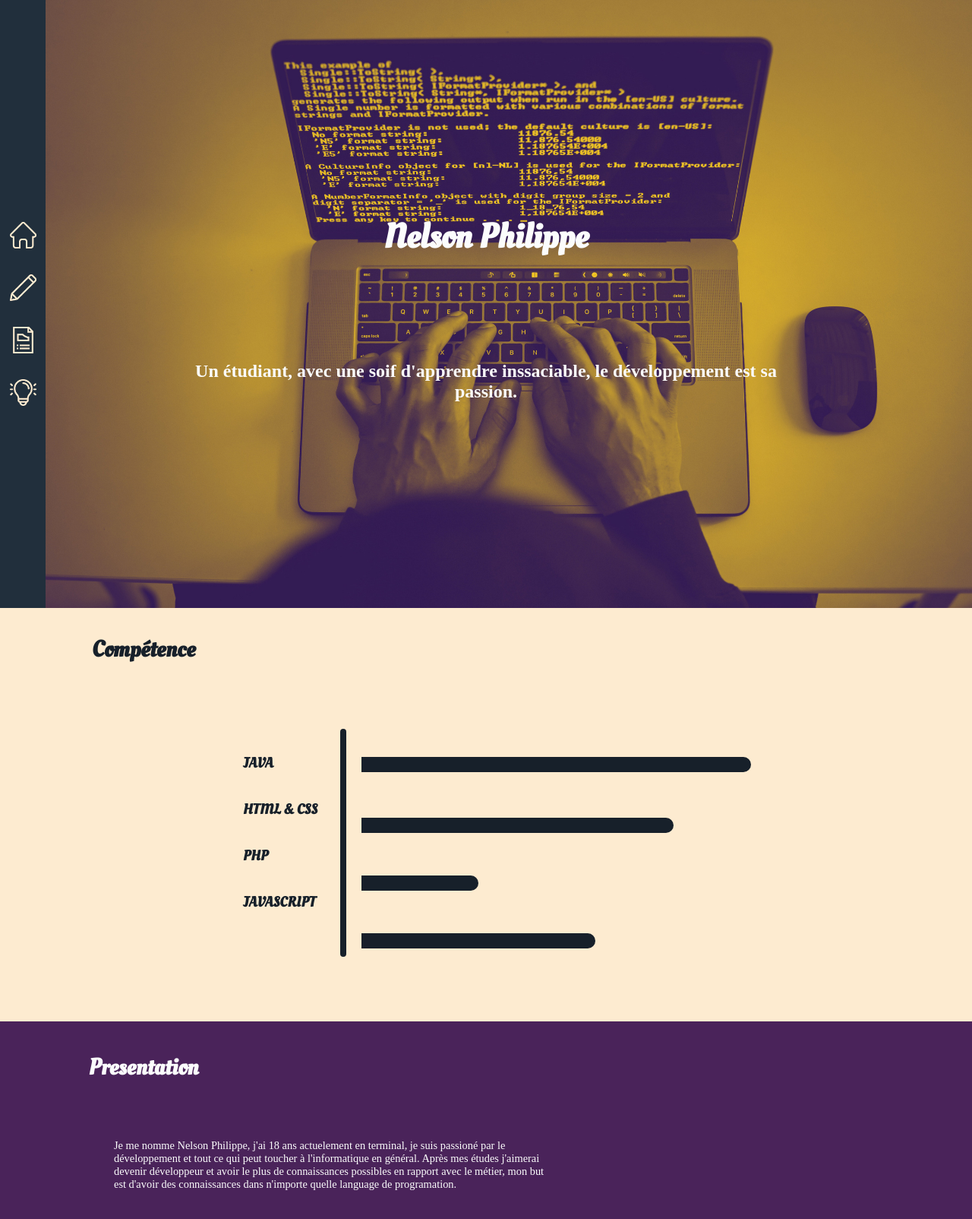
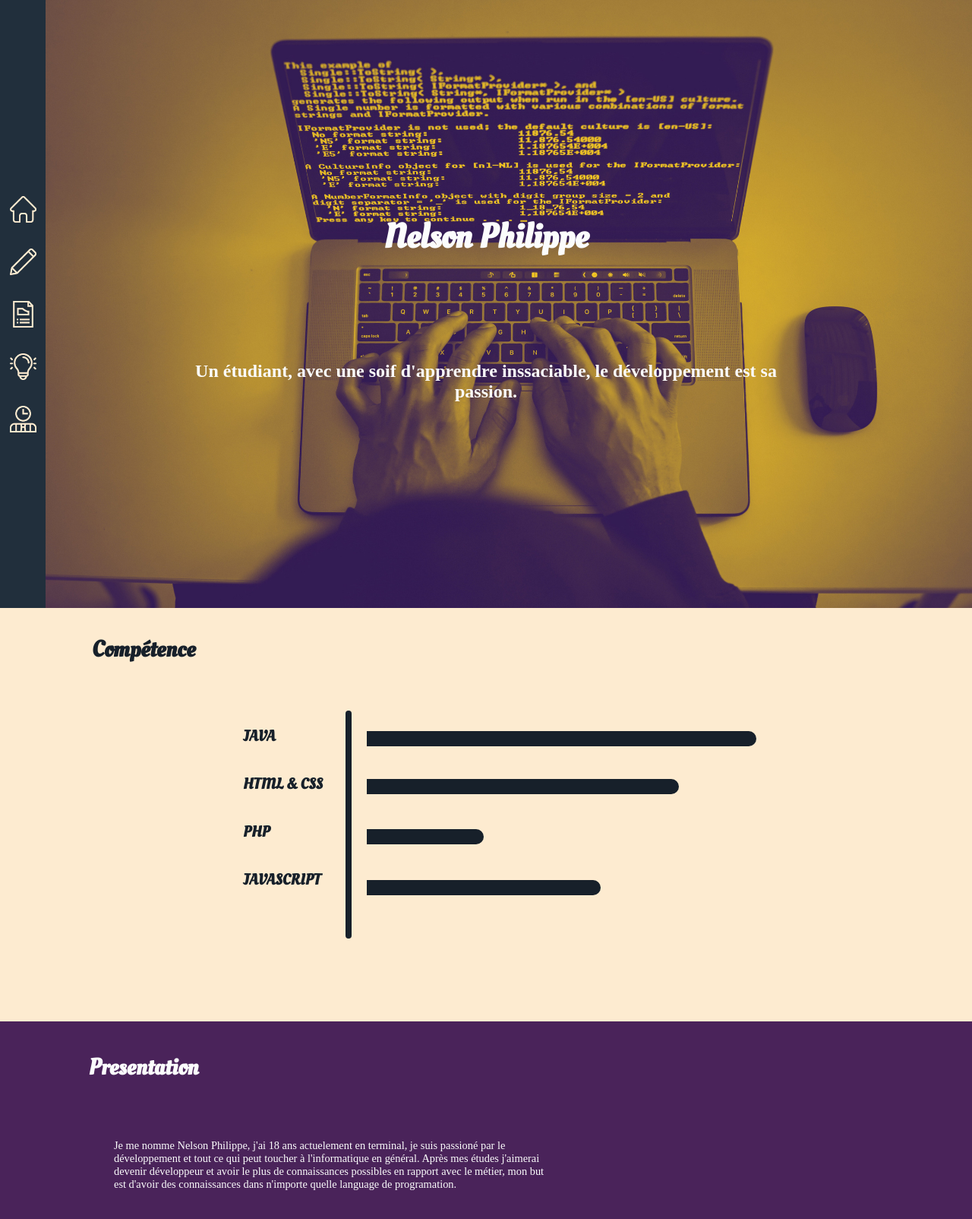
Before and after one commit to NelsonPhilippe/PortFolio, a PHP site: page / in a window 1280 px wide. Shown: the top 1604 px of the page at 76% size. Run offline with PHP 8.4, Linux system fonts and the light colour scheme; some web fonts are replaced.

Commit message:
fix graph

```diff
--- a/index.html
+++ b/index.html
@@ -20,6 +20,7 @@
                 <a href="#competence"><img src="images/pencil.png" alt="competences"></a>
                 <a href="#presentation"><img src="images/paper.png" alt="presentation"></a>
                 <a href="#project"><img src="images/project.png" alt="project"></a>
+                <a href="#experience"><img src="images/temp-worker.png" alt="experience"></a>
 
             </div>
         </header>
--- a/style.css
+++ b/style.css
@@ -12,6 +12,10 @@ body{
     margin: 0;
     padding: 0;
     background-color:  #fdebd0;
+}
+
+body p, h3{
+    text-justify: inter-word;
 }
 
 .container{
@@ -109,7 +113,8 @@ div#container_c{
 
 
 div.c_title div{
-    margin-top: 7.5vw;
+    margin-top: 7.5vh;
+    height: 100%;
 }
 
 div.c_title h3{
@@ -118,6 +123,8 @@ div.c_title h3{
     margin-left: 25vw;
     position: relative;
     flex-direction: column;
+    font-size: 20px;
+    padding: 0;
 }
 div#barre{
     margin-left: 30px;
@@ -125,7 +132,7 @@ div#barre{
     background-color: #17202A;
     height: 300px;
     width: 8px;
-    margin-top: 5vw;
+    margin-top: 5vh;
     border-radius: 10px;
     justify-content: center;
 }
@@ -133,34 +140,39 @@ div#barre{
 div#graph{
     padding:0;
     margin-left: 20px;
-    margin-top: 6vw;
+    margin-top: 7.5vh;
     width: 40vw;
-    height: 245px;
+    height: 100%;
 }
 
 div#graph div{
     background-color: #17202A;
     height:20px;
     border-radius: 0 10px 10px 0px;
+    padding: 0;
 }
 
 div#java{
-    margin-top: 3vh;
+    margin-top: 7px;
+
     width: 0%;
 }
 
 div#htmlcss{
-    margin-top: 7.5vh;
+    margin-top: 43px;
+
     width: 80%;
 }
 
 div#php{
-    margin-top: 7vh;
+    margin-top: 46px;
+
     width: 30%;
 }
 
 div#javascript{
-    margin-top: 7vh;
+    margin-top: 47px;
+
     width: 60%;
 }
 
```
Also changed, not shown: other parts of index.html (+7 -14 lines), images/temp-worker.png (added).
